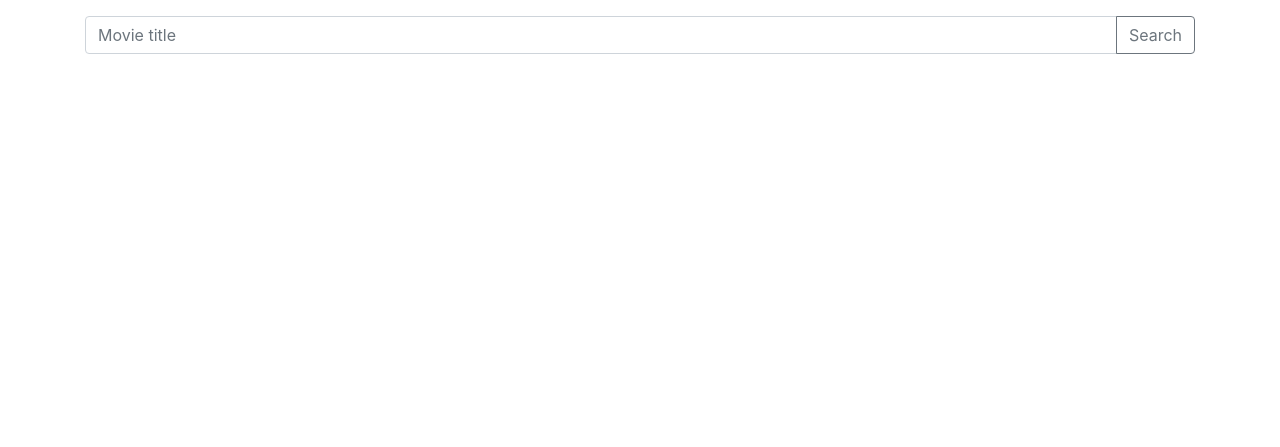
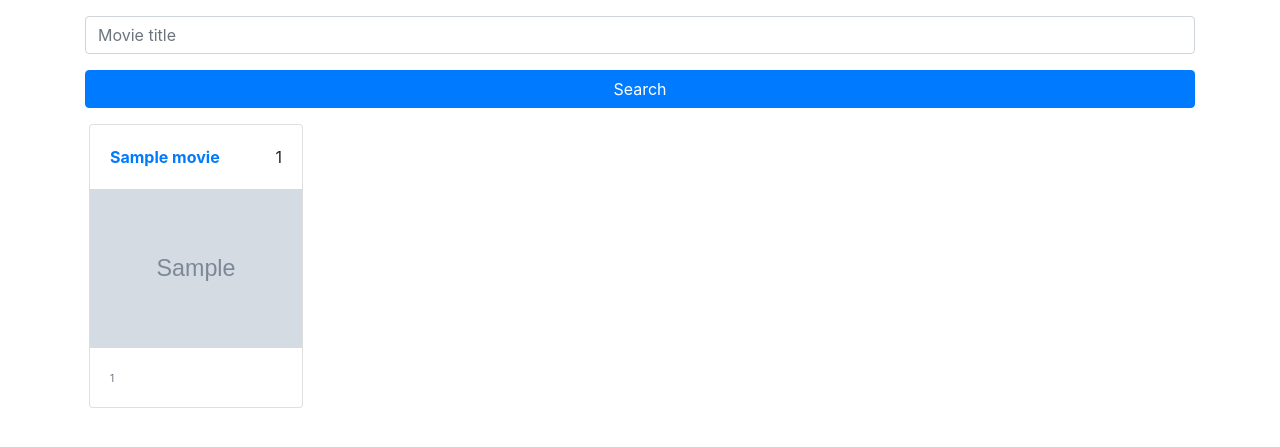
Before and after one commit to sebastianvdn/YOMDB, a Django app: template templates/movies/search.html in a window 1280 px wide. Shown: the top 447 px of the page. Run offline with Django 3.2, Linux system fonts and the light colour scheme; tables that the repository leaves empty hold one stand-in row (values such as "Sample post"); the template is opened without the code that fills it: values that come from a table or form of the project are taken from there, most other values are stand-ins (such as "Sample title", 1, 10 or a date in 2020); grey boxes marked "Sample" are stand-in pictures; some libraries are stand-ins or nearby versions.

Commit message:
search movies

```diff
--- /dev/null
+++ b/movies/forms.py
@@ -0,0 +1,11 @@
+from django import forms
+
+class SearchMoviesForm(forms.Form):
+    title = forms.CharField(
+        max_length=100, widget=forms.TextInput(attrs={'placeholder': 'Movie title', 'label': ''})
+        )
+
+    def __init__(self, *args, **kwargs):
+        super().__init__(*args, **kwargs)
+
+        self.fields['title'].label = ''
--- /dev/null
+++ b/movies/templatetags/get_item.py
@@ -0,0 +1,7 @@
+from django import template
+
+register = template.Library()
+
+@register.filter
+def get_item(dictionary, key):
+    return dictionary.get(key)
--- /dev/null
+++ b/static/movies/css/style.css
@@ -0,0 +1,21 @@
+@charset "UTF-8";
+@media (max-width: 575.98px) {
+  #grid .grid-sizer,
+  #grid .grid-item {
+    width: 50%; } }
+@media (min-width: 576px) and (max-width: 767.98px) {
+  #grid .grid-sizer,
+  #grid .grid-item {
+    width: 33.3333%; } }
+@media (min-width: 768px) and (max-width: 991.98px) {
+  #grid .grid-sizer,
+  #grid .grid-item {
+    width: 33.3333%; } }
+@media (min-width: 992px) and (max-width: 1199.98px) {
+  #grid .grid-sizer,
+  #grid .grid-item {
+    width: 20%; } }
+@media (min-width: 1200px) {
+  #grid .grid-sizer,
+  #grid .grid-item {
+    width: 20%; } }
--- /dev/null
+++ b/static/movies/js/movies.js
@@ -0,0 +1,12 @@
+// init Masonry
+var $grid = $('#grid').masonry({
+    // options...
+    columnWidth: '.grid-sizer',
+    itemSelector: '.grid-item',
+    percentPosition: true,
+
+});
+// layout Masonry after each image loads
+$grid.imagesLoaded().progress( function() {
+    $grid.masonry('layout');
+});
--- a/templates/base.html
+++ b/templates/base.html
@@ -1,16 +1,19 @@
-<!DOCTYPE html>
+<!DOCTYPE html>{% load static %}
 <html lang="en">
 <head>
 	<meta charset="UTF-8">
 	<meta name="viewport" content="width=device-width, initial-scale=1.0">
 	<title>Document</title>
 	<link rel="stylesheet" href="https://stackpath.bootstrapcdn.com/bootstrap/4.4.1/css/bootstrap.min.css" integrity="sha384-Vkoo8x4CGsO3+Hhxv8T/Q5PaXtkKtu6ug5TOeNV6gBiFeWPGFN9MuhOf23Q9Ifjh" crossorigin="anonymous">
+	{% block style %}{% endblock style %}
 </head>
 <body>
     {% block content %}
-    {% endblock content %}
-	<script src="https://code.jquery.com/jquery-3.4.1.slim.min.js" integrity="sha384-J6qa4849blE2+poT4WnyKhv5vZF5SrPo0iEjwBvKU7imGFAV0wwj1yYfoRSJoZ+n" crossorigin="anonymous"></script>
-	<script src="https://cdn.jsdelivr.net/npm/popper.js@1.16.0/dist/umd/popper.min.js" integrity="sha384-Q6E9RHvbIyZFJoft+2mJbHaEWldlvI9IOYy5n3zV9zzTtmI3UksdQRVvoxMfooAo" crossorigin="anonymous"></script>
-	<script src="https://stackpath.bootstrapcdn.com/bootstrap/4.4.1/js/bootstrap.min.js" integrity="sha384-wfSDF2E50Y2D1uUdj0O3uMBJnjuUD4Ih7YwaYd1iqfktj0Uod8GCExl3Og8ifwB6" crossorigin="anonymous"></script>
+	{% endblock content %}
+	<script src="https://code.jquery.com/jquery-3.5.1.min.js" integrity="sha256-9/aliU8dGd2tb6OSsuzixeV4y/faTqgFtohetphbbj0=" crossorigin="anonymous"></script>
+	<script src="https://unpkg.com/imagesloaded@4/imagesloaded.pkgd.min.js"></script>
+	<script src="https://unpkg.com/masonry-layout@4/dist/masonry.pkgd.min.js"></script>
+	{% block scripts %}{% endblock scripts %}
+	<script src="{% static 'movies/js/movies.js' %}"></script>
 </body>
 </html>
--- a/templates/movies/search.html
+++ b/templates/movies/search.html
@@ -1,14 +1,34 @@
 {% extends 'base.html' %}
+{% load crispy_forms_tags static %}
+
+{% block style %}
+    <link rel="stylesheet" href="{% static 'movies/css/style.css' %}">
+{% endblock style %}
 
 {% block content %}
-<form method="get">
-    <div class="container my-3">
-        <div class="input-group mb-3">
-            <input type="text" class="form-control" required placeholder="Movie title" aria-label="Movie title" aria-describedby="button-addon2">
-            <div class="input-group-append">
-              <button class="btn btn-outline-secondary" type="submit" id="button-addon2">Search</button>
+<div class="container my-3">
+    <form class="mb-3" method="get">
+        {{ form|crispy }}
+    <input type="submit" value="Search" class="btn btn-primary btn-block">
+    </form>
+    {% if movies %}
+    <div id="grid">
+        {% for movie in movies %}
+            <div class="grid-sizer"></div>
+            <!-- Card -->
+            <div class="grid-item">
+                {% include 'partials/_card.html' %}
             </div>
-          </div>
+        {% endfor %}
+
     </div>
-</form>
+
+    {% else %}
+    <p>No movies for <strong>{{ request.GET.title }}.</strong></p>
+    {% endif %}
+</div>
 {% endblock content %}
+
+{% block scripts %}
+    <script src="{% static 'movies/js/movies.js' %}"></script>
+{% endblock scripts %}
--- /dev/null
+++ b/templates/partials/_card.html
@@ -0,0 +1,31 @@
+{% load get_item %}
+
+<div class="card mx-1 mb-2">
+
+    <!-- Card content -->
+    <div class="card-body">
+        <form action="" class="d-inline float-right ml-2" method="post">{% csrf_token %}
+            <a type="submit">
+                <span id="likes-count-{{ recipe.pk }}">{{ recipe.likes.count }}</span> <i name="{{ recipe.slug }}" class="fa-heart" data-token="{{ csrf_token }}" data-url=""></i>
+            </a>
+        </form>
+        <!-- Title -->
+        <a href="">
+            <p class="card-title font-weight-bold mb-0">{{ movie|get_item:'Title' }}</p>
+        </a>
+
+    </div>
+
+    <!-- Card image -->
+    <a href="">
+        <img class="card-img-top rounded-0 img-fluid" src="{{ movie|get_item:'Poster' }}" alt="No image available">
+    </a>
+
+
+    <!-- Card content -->
+    <small class="card-body">
+        <div class="Stars" style="--rating: {{ recipe.get_average_rating|safe }}"><span class="d-none d-sm-inline" ><small class="text-muted">{{ recipe.ratings.get.count }}</small></span></div>
+    </small>
+
+</div>
+<!-- Card -->
```
Also changed, not shown: YOMDB/settings.py (+11 -0 lines), movies/views.py (+20 -1 lines), movies/templatetags/__init__.py (added).
